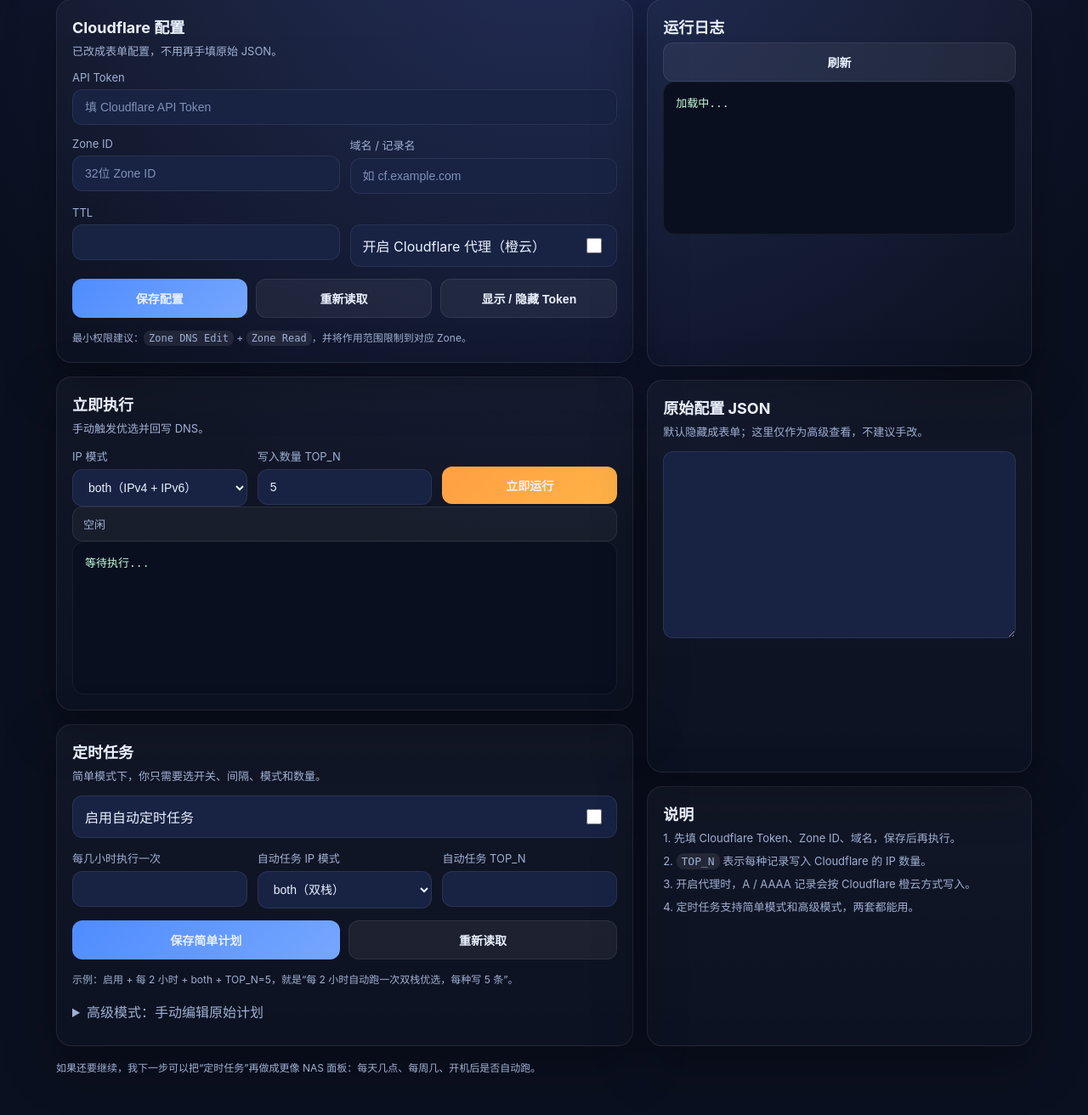
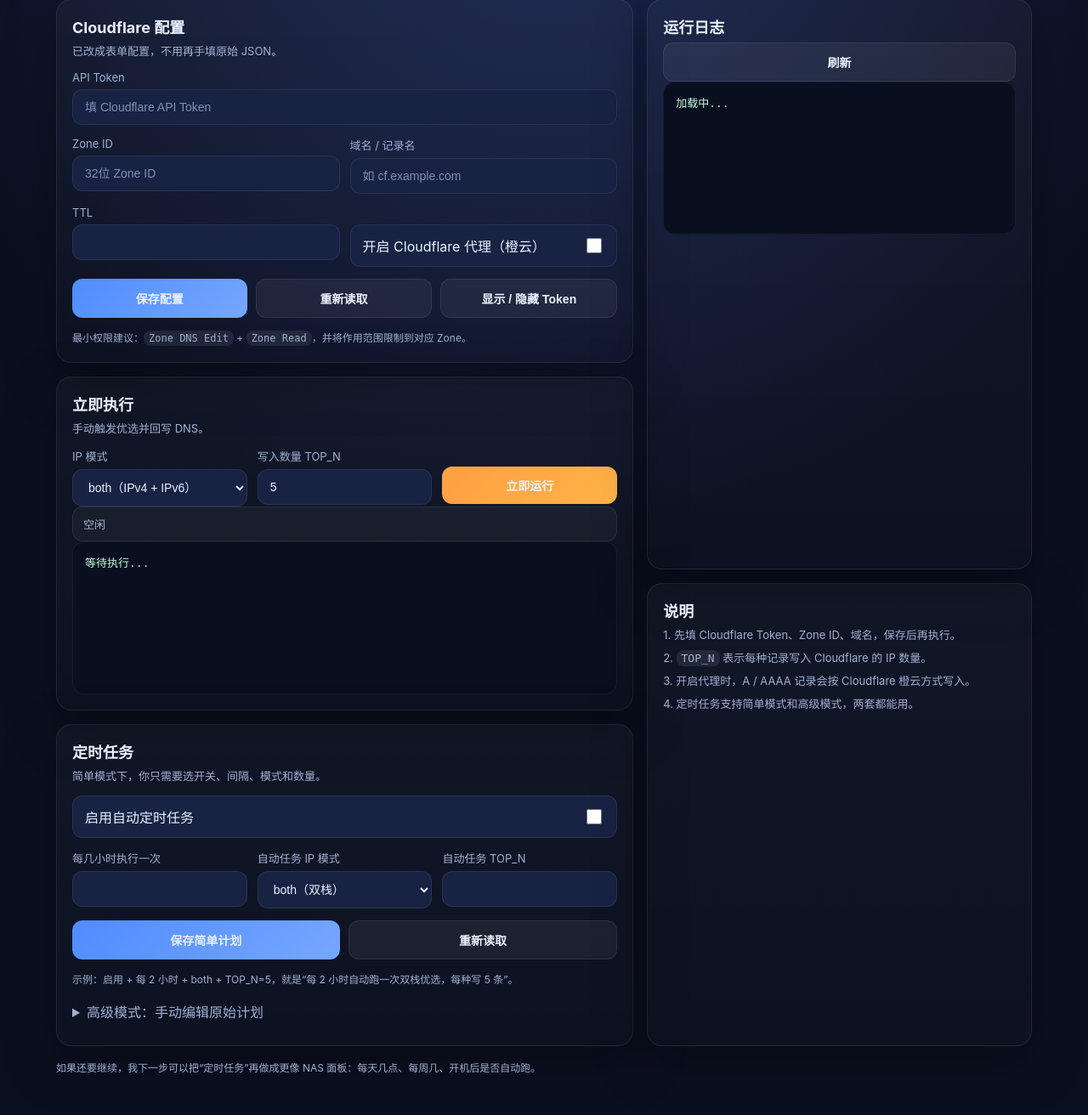
Before and after one commit to coldboy404/cfipup2dns, a Python web app: template web/templates/index.html in a window 1280 px wide. Shown: the part 121-1433 px from the top of the page at 85% size. Run offline with Jinja, Linux system fonts and the light colour scheme; the template is opened without the code that fills it, so the values that code supplies are empty.

Commit message:
refactor: remove raw config panel

```diff
--- a/web/templates/index.html
+++ b/web/templates/index.html
@@ -87,7 +87,6 @@
     }
     .tips code, .hint code { background: rgba(255,255,255,.08); padding: 2px 6px; border-radius: 8px; }
     .hint { color: var(--muted); font-size: 12px; line-height: 1.7; }
-    .json-box { min-height: 220px; }
     .footer { margin-top: 16px; color: var(--muted); font-size: 12px; }
     details summary { cursor: pointer; color: var(--muted); margin-bottom: 10px; }
     @media (max-width: 980px) {
@@ -233,12 +232,6 @@
         </div>
 
         <div class="card">
-          <h3>原始配置 JSON</h3>
-          <div class="desc">默认隐藏成表单；这里仅作为高级查看，不建议手改。</div>
-          <textarea id="jsonView" class="json-box" readonly>{{CONFIG_JSON}}</textarea>
-        </div>
-
-        <div class="card">
           <h3>说明</h3>
           <div class="tips">
             <div>1. 先填 Cloudflare Token、Zone ID、域名，保存后再执行。</div>
@@ -293,7 +286,6 @@
   const j = await r.json();
   if (!j.ok) return alert('保存失败');
   applyForm(j.form || payload);
-  document.getElementById('jsonView').value = JSON.stringify(j.config || {}, null, 2);
   alert('配置已保存');
 }
 
@@ -302,7 +294,6 @@
   const j = await r.json();
   if (!j.ok) return alert('读取失败');
   applyForm(j.form || {});
-  document.getElementById('jsonView').value = JSON.stringify(j.config || {}, null, 2);
 }
 
 async function reloadSchedule() {
```
